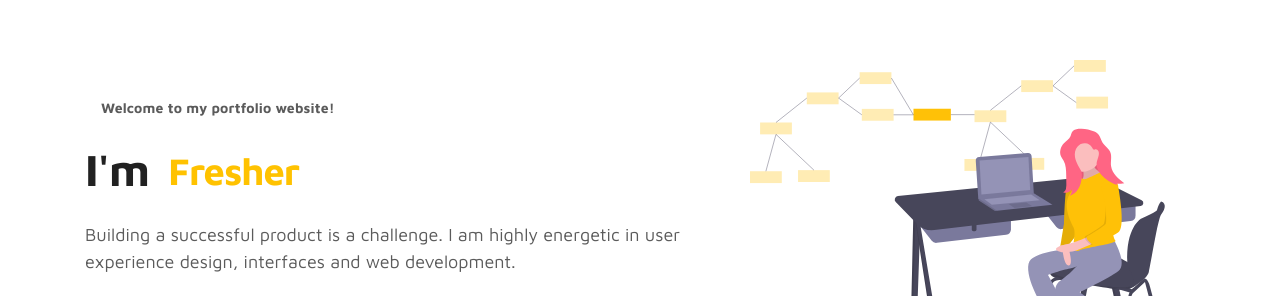
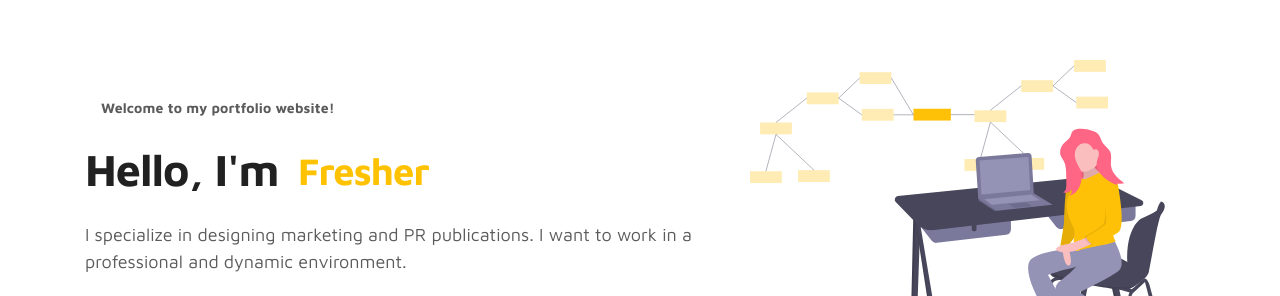
Before and after one commit to ngoanguyen/ngoanguyenStudio.github.io, a plain HTML site: page index.html in a window 1280 px wide. Shown: the part 138-434 px from the top of the page. Drawn offline with Linux system fonts and the light colour scheme.

Commit message:
Update index.html

```diff
--- a/index.html
+++ b/index.html
@@ -37,15 +37,15 @@ https://www.tooplate.com/view/2115-marvel
                     <div class="about-text">
                         <small class="small-text">Welcome to <span class="mobile-block">my portfolio website!</span></small>
                         <h1 class="animated animated-text">
-                            <span class="mr-2"> I'm</span>
+                            <span class="mr-2">Hello, I'm</span>
                                 <div class="animated-info">
                                     <span class="animated-item">Ngoan Nguyen</span>
-                                    <span class="animated-item">Graphic Designer</span>
+                                    <span class="animated-item">Designer</span>
                                   <span class="animated-item">Fresher</span>
                                 </div>
                         </h1>
 
-                        <p>Building a successful product is a challenge. I am highly energetic in user experience design, interfaces and web development.</p>
+                        <p>I specialize in designing marketing and PR publications. I want to work in a professional and dynamic environment.</p>
 
                         <div class="custom-btn-group mt-4">
                           <a href="https://docs.google.com/spreadsheets/d/1U393i4lPdI3GHH1s6sQ4Ktc42_DOKOUjPJ4OVIAl7s8/edit?usp=sharing" class="btn mr-lg-2 custom-btn"><i class='uil uil-file-alt'></i>My Transcript</a>
```
